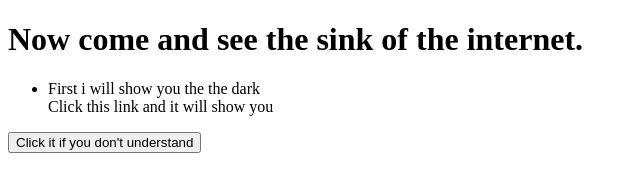
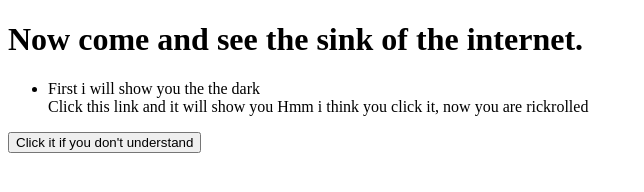
Before and after one commit to justDungg/The-First-Of-All, a plain HTML site: page index.html in a window 1280 px wide. Shown: the whole page, without its empty margins (0-644 px from the left). Drawn offline with Linux system fonts and the light colour scheme.

Commit message:
The fourth try

```diff
--- a/index.html
+++ b/index.html
@@ -14,12 +14,13 @@
       <ul>
         <li>
           First i will show you the the dark<br
-    <a href="https://youtu.be/dQw4w9WgXcQ">Click this link and it will show you</a><br Hmm i think you click it, now you are rickrolled
+    <a href="https://youtu.be/dQw4w9WgXcQ">Click this link and it will show you</a>
+          Hmm i think you click it, now you are rickrolled
         </li>
         </ul>
 <p id="demo" style="display:none">You was rickrolled :D</p>
 
 <button onclick="document.getElementById('demo').style.display'block'
-">Click it if you don't understand</button>
+">Click it if you don't understand</butto
 </body>
 </html>
```
